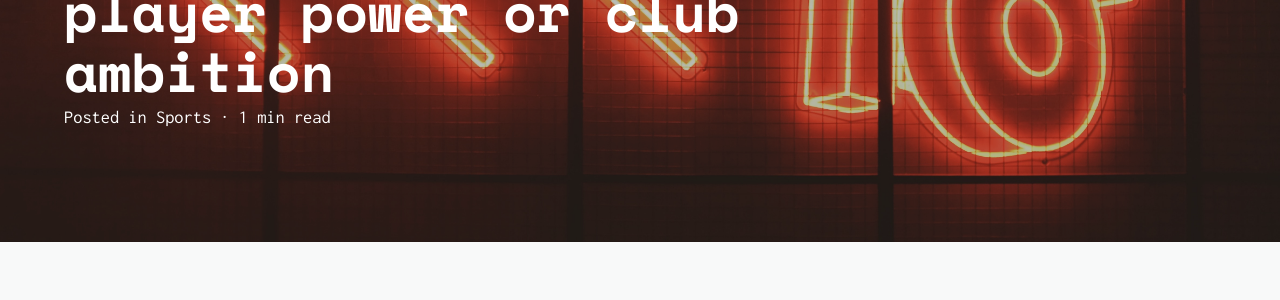
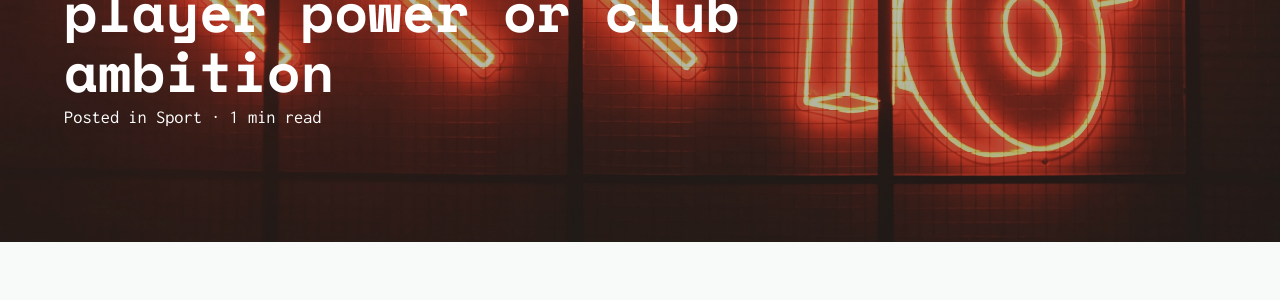
Before and after one commit to rachioko/rachioko.github.io, a Jekyll site: the page built from _posts/2019-12-04-the-price-for-talent.md, in a window 1280 px wide. Shown: the part 402-702 px from the top of the page. Built offline with Jekyll 4.4.1, drawn with Linux system fonts in a browser that asks for light colours; nearby versions of some CDN libraries.

Commit message:
Update 2019-12-04-the-price-for-talent.md

```diff
--- a/_posts/2019-12-04-the-price-for-talent.md
+++ b/_posts/2019-12-04-the-price-for-talent.md
@@ -3,7 +3,7 @@ layout: post
 title: "The price for talent: player power or club ambition"
 date: 2019-12-04
 categories:
-  - Sports
+  - Sport
 description:
 image: /images/pic02.jpg
 image-sm: /images/pic02.jpg
```
